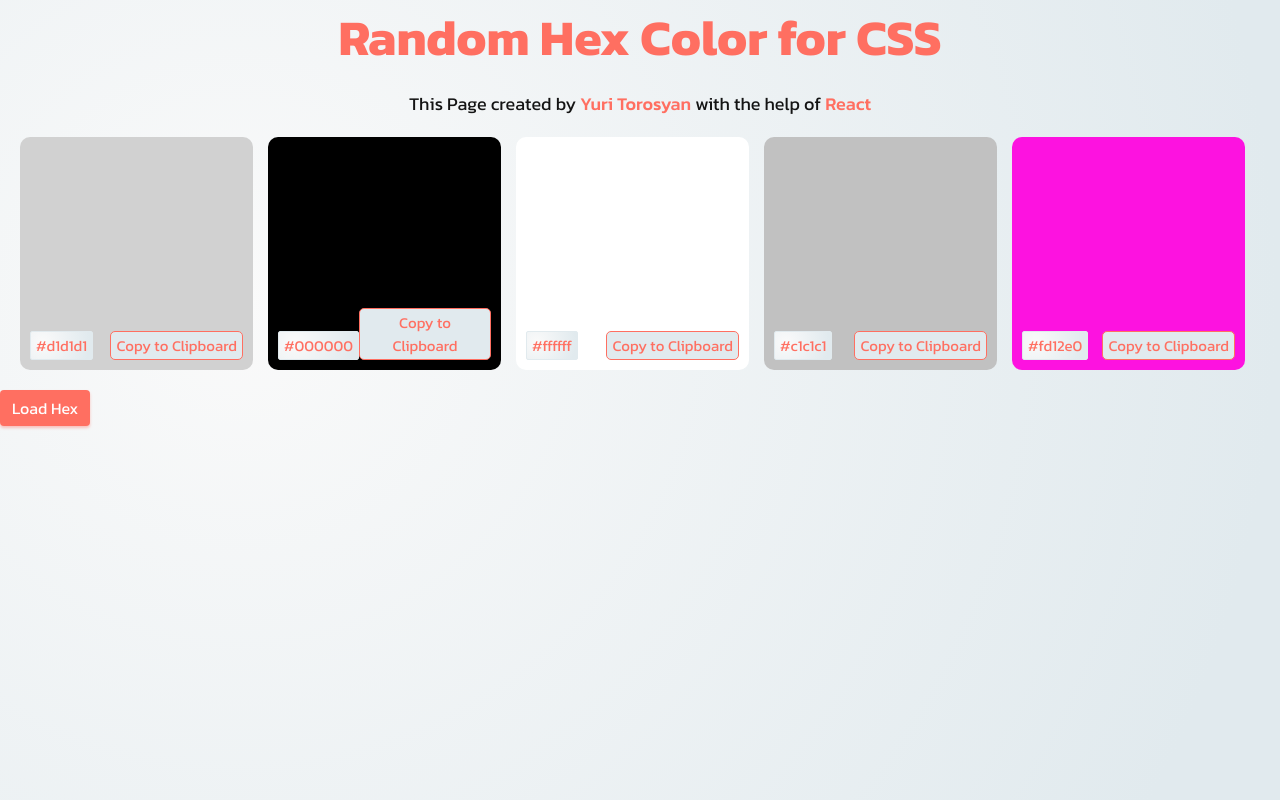
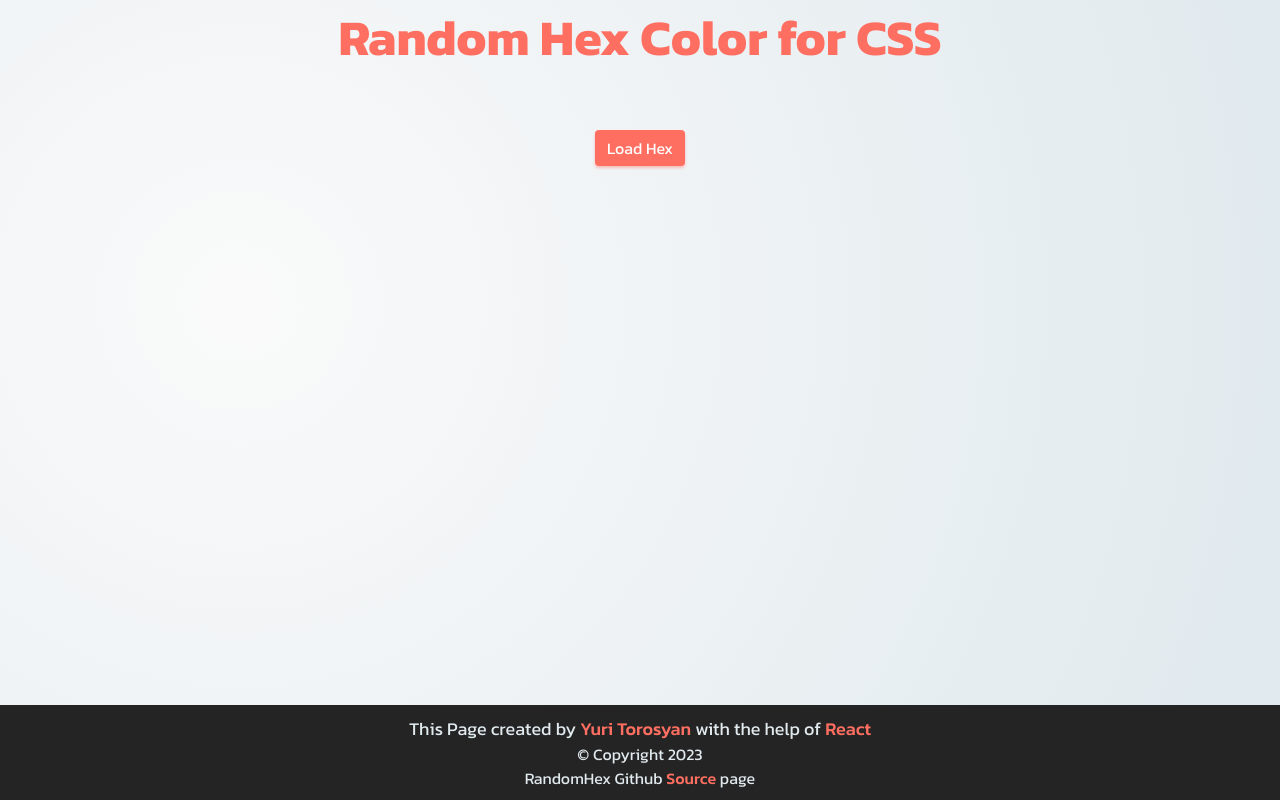
Before and after one commit to YurTorosyan/RandomHex, a React (Create React App) app: page / in a window 1280 px wide. Built offline with nearby package versions, Linux system fonts and the light colour scheme.

Commit message:
Added button for random hex generate and small footer created!

```diff
--- a/src/App.css
+++ b/src/App.css
@@ -1,3 +1,6 @@
+.button {
+    text-align: center;
+}
 .btn {
     font-family: 'Kanit', sans-serif;
     display: inline-block;
@@ -15,7 +18,6 @@
     height: 36px;
     transition: all 150ms ease-in-out 0s;
 
-
 }
 .btn:hover {
     color: rgb(255, 255, 255);
--- a/src/App.js
+++ b/src/App.js
@@ -3,14 +3,34 @@ import './App.css';
 
 import Header from './Header';
 import Hex from './Hex'
+import Footer from "./Footer"
 
 export default function App() {
-  const [hex, setHex] = useState(["d1d1d1", "000000", "ffffff", "c1c1c1", "fd12e0"])
+  const [hex, setHex] = useState([])
+
+  const generateHex = () => {
+    const copy = [...hex]
+    for (let i = 0; i < 20; i++) {
+      const randomHex = (Math.random() * 0xfffff * 1000000).toString(16).slice(0, 6);
+      if (!copy.includes(randomHex)) {
+        copy.push(randomHex)
+      } else {
+        i--
+      }
+    }
+    setHex(copy)
+  }
   return (
-    <div>
-      <Header />
-      <Hex hex={hex} />
-      <button className='btn'>Load Hex</button>
+    <div className='wrapper'>
+      <div className="main">
+        <Header />
+        <Hex hex={hex} />
+        <div className="button">
+          <button className='btn' onClick={generateHex}>Load Hex</button>
+        </div>
+      </div>
+      <Footer />
+
     </div>
   );
 }
--- /dev/null
+++ b/src/Footer.css
@@ -0,0 +1,24 @@
+.footer {
+    font-family: 'Kanit', sans-serif;
+    text-align: center;
+    color: rgb(225, 234, 238);
+    padding: 10px 0px;
+}
+.footer a {
+    color: rgb(255, 111, 97);
+    font-weight: 500;
+
+}
+.footer a:hover {
+    text-decoration: underline;
+}
+.footer__info {
+    font-size: 18px;
+}
+.footer__copyright {
+    font-size: 16px;
+}
+
+.footer__source {
+    font-size: 16px;
+}
--- /dev/null
+++ b/src/Footer.js
@@ -0,0 +1,14 @@
+import React from 'react'
+import "./Footer.css"
+
+export default function Footer() {
+    return (
+        <footer className='footer'>
+            <div className="container">
+                <p className="footer__info">This Page created by <a href="https://github.com/YurTorosyan" target="_blank">Yuri Torosyan</a> with the help of <a href="https://reactjs.org/" target="_blank">React</a></p>
+                <p className="footer__copyright">&copy; Copyright 2023</p>
+                <p className="footer__source">RandomHex Github <a href="https://github.com/YurTorosyan/random_color_page" target="_blank">Source</a> page</p>
+            </div>
+        </footer>
+    )
+}
--- a/src/Header.css
+++ b/src/Header.css
@@ -7,11 +7,3 @@
 font-size: 50px;
 margin: 0px 0px 15px 0px;
 }
-.header__info {
-    font-size: 18px;
-    color: rgb(20, 20, 20);
-}
-.header__info > a {
-    color: rgb(255, 111, 97);
-    font-weight: 500;
-}
--- a/src/Header.js
+++ b/src/Header.js
@@ -3,14 +3,10 @@ import './Header.css';
 
 export default function Header() {
     return (
-        <div>
-            <header className="header">
-                <div className="container">
-                    <h1 className='header__title'>Random Hex Color for CSS</h1>
-                    <p className="header__info">This Page created by <a href="https://github.com/YurTorosyan" target="_blank">Yuri Torosyan</a> with the help of <a href="https://reactjs.org/" target="_blank">React</a></p>
-                </div>
-            </header>
-
-        </div>
+        <header className="header">
+            <div className="container">
+                <h1 className='header__title'>Random Hex Color for CSS</h1>
+            </div>
+        </header>
     );
 }
--- a/src/Hex.css
+++ b/src/Hex.css
@@ -3,47 +3,76 @@
 }
 .hex__flex {
     display: flex;
+    flex-wrap: wrap;
     align-items: center;
     gap: 15px;
 }
 
 .hex__item{
+    cursor: pointer;
     flex: 0 0 calc(20% - 15px);
     aspect-ratio: 1;
     border-radius: 10px;
-    padding: 10px;
     display: flex;
     align-items: flex-end;
-    justify-content: space-between;
+    justify-content: center;
+
+    position: relative;
+    overflow: hidden;
 }
 
-.hex__item > p {
+.hex__name {
     font-family: 'Kanit', sans-serif;
     display: block;
     background-image: radial-gradient(circle at 18.7% 37.8%, rgb(250, 250, 250) 0%, rgb(225, 234, 238) 90%);
     color: #FF6F61;
     font-weight: 400;
     font-size: 15px;
-    padding: 2px 5px;
-    border-radius: 2px;
+    padding: 2px 20px;
+    border-radius: 7px 7px 0px 0px;
     border: 1px solid rgb(225, 234, 238);
 }
+.hex__copied {
+    font-family: 'Kanit', sans-serif;
+    position: absolute;
+    top: 50%;
+    left: 50%;
+    transform: translate(-50%, -50%) scale(0);
 
-.hex__copy {
-    cursor: pointer;
-    font-family: 'Kanit', sans-serif;
+    display: block;
+    width: 110%;
     background-color: rgb(225, 234, 238);
+    text-align: center;
+
+    font-size: 20px;
     color: #FF6F61;
-    padding: 2px 5px;
-    border: 1px solid #FF6F61;
-    font-size: 15px;
-    border-radius: 5px ;
+    padding: 5px 0px;
+opacity: 0;
 
-    transition: transform 200ms ease, background-color 250ms linear;
+    animation: none;
 }
-.hex__copy:hover {
-    transform: scale(1.01);
-    background-color: #FF6F61;;
-    color: rgb(225, 234, 238);
-    border-color: rgb(225, 234, 238);
+
+.flag-active > .hex__copied{
+    animation: flagActive 800ms ease 1 forwards;
 }
+
+@keyframes flagActive {
+    25% {
+        opacity: 0.5;
+    }
+    40%{
+        transform: translate(-50%, -50%) scale(1);
+        opacity: 1;
+    }
+    60% {
+        transform: translate(-50%, -50%) scale(1);
+        opacity: 1;
+    }
+    75%{
+        opacity: 0.5;
+    }
+    100% {
+        transform: translate(-50%, -50%) scale(0);
+        opacity: 0;
+    }
+}
--- a/src/Hex.js
+++ b/src/Hex.js
@@ -10,9 +10,16 @@ export default function Hex({ hex }) {
                     {
                         hex.map((elem) => {
                             return (
-                                <div className="hex__item" key={elem} style={{ backgroundColor: `#${elem}` }}>
+                                <div className="hex__item" key={elem} style={{ backgroundColor: `#${elem}` }}
+                                    onClick={(e) => {
+                                        navigator.clipboard.writeText(`#${elem}`)
+                                        e.target.classList.add('flag-active');
+                                        setTimeout(() => {
+                                            e.target.classList.remove('flag-active');
+                                        }, 850);
+                                    }}>
                                     <p className='hex__name'>#{elem}</p>
-                                    <button className='hex__copy' onClick={() => navigator.clipboard.writeText(`#${elem}`)}>Copy to Clipboard</button>
+                                    <p className='hex__copied'>Copied!</p>
                                 </div>
                             )
                         })
--- a/src/index.css
+++ b/src/index.css
@@ -16,3 +16,15 @@ a {
   padding: 0px 20px;
   margin: 0 auto;
 }
+
+.wrapper {
+  min-height: 100vh;
+  display: flex;
+  flex-direction: column;
+}
+.main {
+  flex: 1 0 auto;
+}
+.footer{
+  background-color: rgb(36, 36, 36);
+}
```
